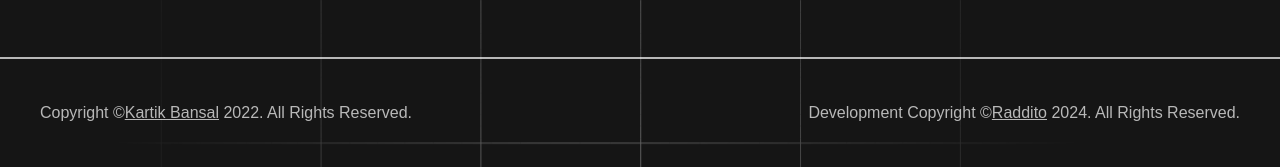
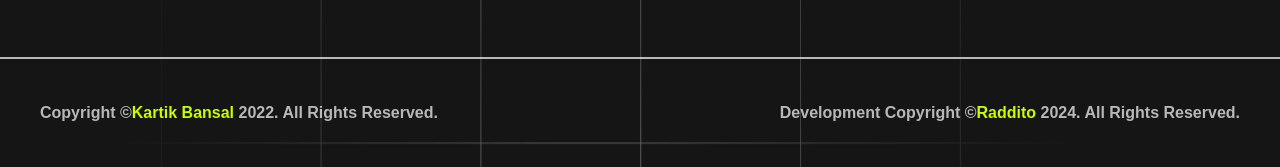
Before and after one commit to shakib-mia/FinanceX, a website built with Vite: page index.html in a window 1280 px wide. Shown: the part 6337-6504 px from the top of the page. Built offline with nearby package versions, Linux system fonts and the light colour scheme; some packages are replaced by stand-ins of ours; files whose address does not match are found by name.

Commit message:
credit color changed

```diff
--- a/index.html
+++ b/index.html
@@ -886,22 +886,22 @@
 
       <div class="flex flex-col xl:flex-row justify-between container">
         <p
-          class="py-3 xl:py-[2.625rem] text-center text-light font-medium satoshi"
+          class="py-3 xl:py-[2.625rem] text-center text-light font-semibold satoshi"
         >
           Copyright &copy;<a
             href="https://www.figma.com/file/5Qocnzgr3m9770W0Z1nPHy/Landing-Page-UI-Kit-(Community)?type=design&node-id=521-161&mode=design&t=tmwUwVma4R4xO5NR-0"
             target="_blank"
-            class="underline hover:no-underline"
+            class="text-primary hover:opacity-70"
             >Kartik Bansal</a
           >
           2022. All Rights Reserved.
         </p>
 
         <p
-          class="py-3 xl:py-[2.625rem] text-center text-light font-medium satoshi"
+          class="py-3 xl:py-[2.625rem] text-center text-light font-semibold satoshi"
         >
           Development Copyright &copy;<a
-            class="underline hover:no-underline"
+            class="text-primary hover:opacity-70"
             href="https://raddito.com/"
             target="_blank"
             >Raddito</a
```
